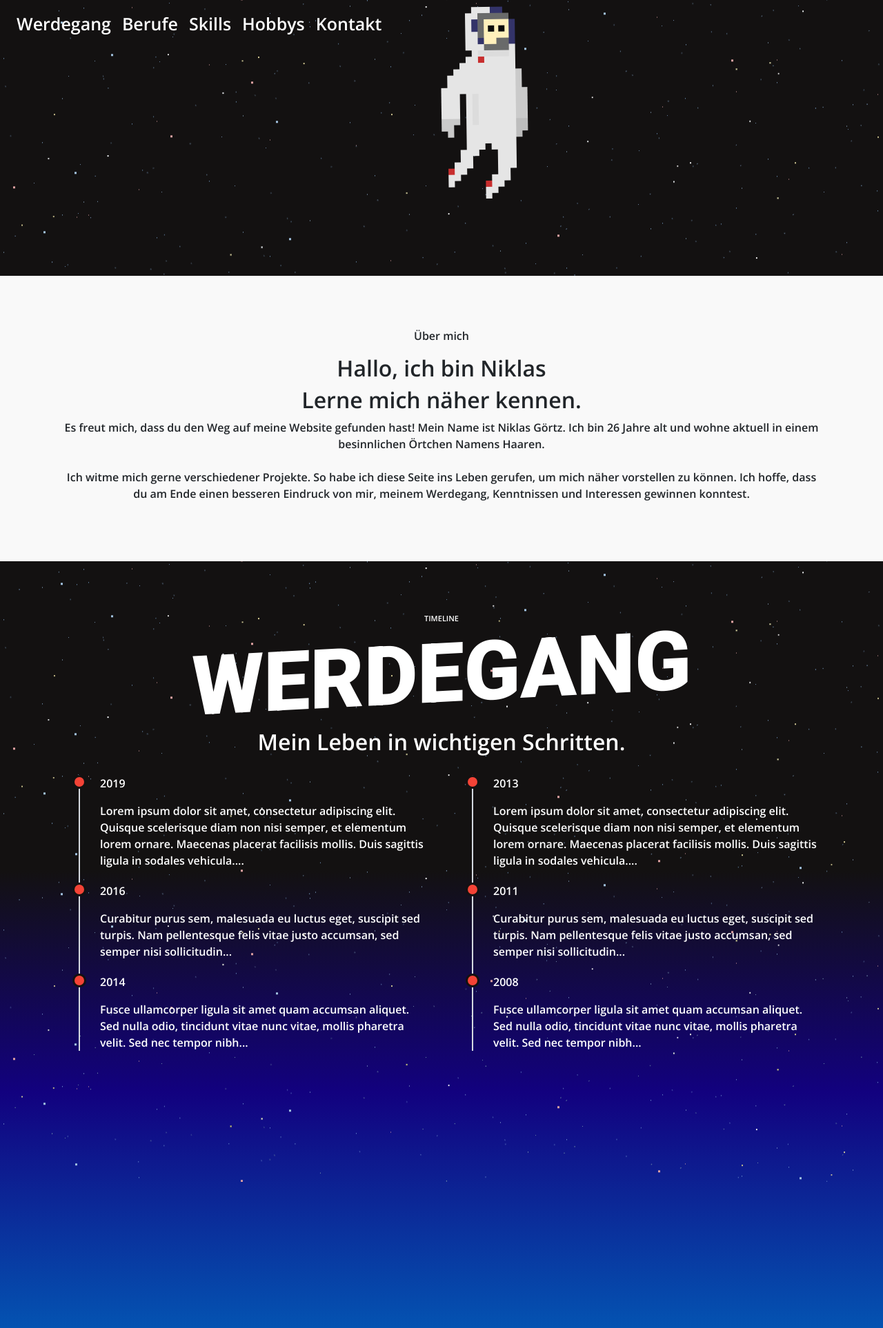
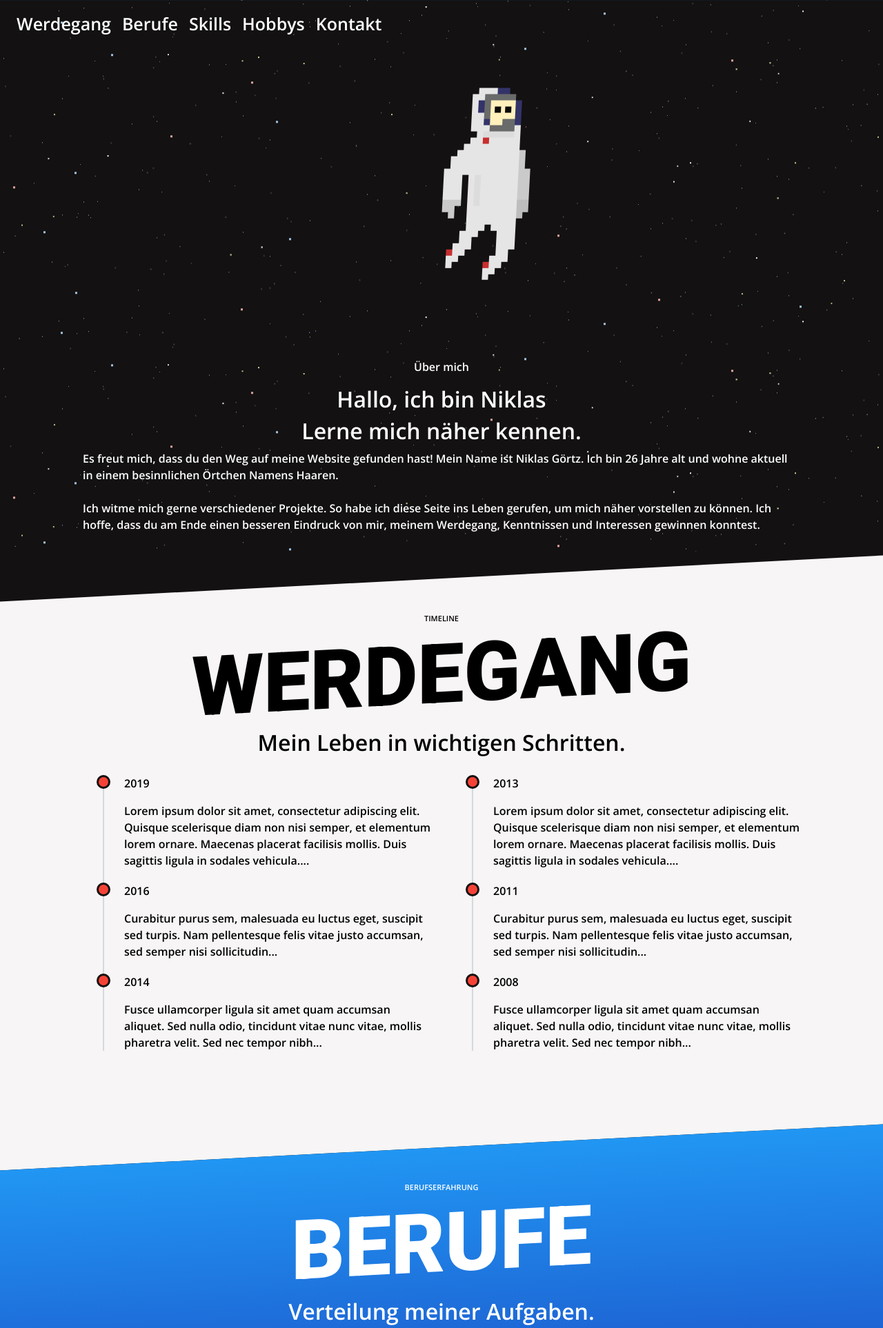
Before and after one commit to goertzniklas/goertzniklas.github.io, a PHP site: page / in a window 1280 px wide. Shown: the top 1926 px of the page at 69% size. Run offline with PHP 8.4, Linux system fonts and the light colour scheme.

Commit message:
Major style changes for all sections and container

```diff
--- a/css/custom.css
+++ b/css/custom.css
@@ -3,15 +3,25 @@
 
 body{
     font-family: 'Open Sans', sans-serif;
-    background:#f9f9f9;
-    height:1400px;
+    color:white;
+    background: #131111;
+    background: -moz-linear-gradient(top, #131111 32%, #12017f 55%, #0069bf 86%);
+    background: -webkit-linear-gradient(top, #131111 32%,#12017f 55%,#0069bf 86%);
+    background: linear-gradient(to bottom, #131111 32%,#12017f 55%,#0069bf 86%);
+    filter: progid:DXImageTransform.Microsoft.gradient( startColorstr='#131111', endColorstr='#0069bf',GradientType=0 );
 }
 
 section{
     min-height:400px;
     padding-bottom: 70px;
+
+    transform:skew(0deg, -3deg);
 }
 
+.container{
+    transform:skew(0deg, 3deg);
+    padding: 50px;
+}
 
 /*NAVBAR*/
 
@@ -20,9 +30,17 @@ section{
     z-index: 10;
 }
 
+.navbar-expand-md{
+    /*
+    background: #f9f9f9a1;
+    width: 100%;
+    border-bottom: 4px solid #f9f9f9;
+    */
+}
+
 .navbar-toggler {
     /* border-color: #03A9F4; */
-    color: #ffffff;
+    color: white;
     font-size: 50px;
     z-index:9;
 }
@@ -36,16 +54,44 @@ section{
     color:#c82e2e;
 }
 
+/*
+@media (max-width: 768px){
+    .navbar-expand-md {
+        background: #f9f9f982;
+        color: white;
+        transform: skew(0deg, -3deg);
+        width: 100%;
+        margin-top: -10px;
+    }
+    .navbar-nav .nav-link {
+        color: black;
+        transform: skew(0deg, 3deg);
+    }
+}
+*/
+
 /*TRIANGLES*/
 
 .triangleBright{
-    width:100%;
-    height:75px;
+    /*
+    width: 100%;
+    height: 200px;
+    background: #f9f9f9;
+    transform: skew(0deg, -3deg);
+    margin-top: -100px;
+    padding-bottom: 50px;
+    */
 }
 
 .triangleDark{
-    width:100%;
-    height:75px;
+    /*
+    width: 100%;
+    height: 200px;
+    background: #f9f9f9;
+    transform: skew(0deg, -3deg);
+    margin-top: -100px;
+    padding-bottom: 50px;
+    */
 }
 
 
@@ -70,30 +116,32 @@ section{
 /*SECTIONS*/
 #header{
     padding-bottom:0;
+    padding-top: 70px;
 }
 
 .astronaut{
     background: url(../img/astronaut/idle0.png);
     background-repeat: no-repeat;
     animation-name: astronaut;
-    animation-duration: 6s;
+    animation-duration: 7s;
     animation-iteration-count: infinite;
     animation-timing-function: linear;
-    height: 328px;
+    height: 500px;
     left: 50%;
     width: 125px;
     position: absolute;
+    transform:rotate(3deg)
 }
 
 @keyframes astronaut {
-    0% {  background-position-y: 0px;    }
-    50%   {  background-position-y: 50px; transform:rotate(-4deg); }
-    100%   {  background-position-y: 0px;  }
+    0% {  background-position-y: 50px;   }
+    50%   {  background-position-y: 150px; }
+    100%   {  background-position-y: 50px;  }
 }
 
 .space{
     height:400px;
-    background: #131111;
+
     /*
     background: -moz-linear-gradient(top, #07062b 0%,#450084 43%,#000000 100%);
     background: -webkit-linear-gradient(top, #07062b 0%,#450084 43%,#000000 100%);
@@ -105,7 +153,7 @@ section{
 .stars1, .stars2, .stars3, .stars4, .stars5{
     animation-iteration-count: infinite;
     animation-timing-function: linear;
-    height: 400px;
+    height: 100%;
     width: 100%;
     position: absolute;
 }
@@ -113,7 +161,7 @@ section{
 .stars6, .stars7, .stars8, .stars9, .stars10{
     animation-iteration-count: infinite;
     animation-timing-function: linear;
-    height: 900px;
+    height: 100%;
     width: 100%;
     position: absolute;
 }
@@ -230,16 +278,8 @@ section{
 
 
 #career{
-    /* Permalink - use to edit and share this gradient: https://colorzilla.com/gradient-editor/#131111+32,12017f+55,0069bf+86 */
-    background: #131111; /* Old browsers */
-    background: -moz-linear-gradient(top,  #131111 32%, #12017f 55%, #0069bf 86%); /* FF3.6-15 */
-    background: -webkit-linear-gradient(top,  #131111 32%,#12017f 55%,#0069bf 86%); /* Chrome10-25,Safari5.1-6 */
-    background: linear-gradient(to bottom,  #131111 32%,#12017f 55%,#0069bf 86%); /* W3C, IE10+, FF16+, Chrome26+, Opera12+, Safari7+ */
-    filter: progid:DXImageTransform.Microsoft.gradient( startColorstr='#131111', endColorstr='#0069bf',GradientType=0 ); /* IE6-9 */
-
-    height:100%;
-    color: white;
-    padding-bottom: 0px;
+    color: black;
+    background: #f7f5f5;
 }
 
 ul.timeline {
@@ -276,7 +316,12 @@ ul.timeline > li:before {
 
 
 #jobs{
-
+    /* Permalink - use to edit and share this gradient: https://colorzilla.com/gradient-editor/#2196f3+0,1c53c9+100 */
+    background: #2196f3; /* Old browsers */
+    background: -moz-linear-gradient(top,  #2196f3 0%, #1c53c9 100%); /* FF3.6-15 */
+    background: -webkit-linear-gradient(top,  #2196f3 0%,#1c53c9 100%); /* Chrome10-25,Safari5.1-6 */
+    background: linear-gradient(to bottom,  #2196f3 0%,#1c53c9 100%); /* W3C, IE10+, FF16+, Chrome26+, Opera12+, Safari7+ */
+    filter: progid:DXImageTransform.Microsoft.gradient( startColorstr='#2196f3', endColorstr='#1c53c9',GradientType=0 ); /* IE6-9 */
 }
 
 
--- a/index.html
+++ b/index.html
@@ -22,6 +22,11 @@
   </head>
 
   <body>
+      <div class="stars1"></div>
+      <div class="stars2"></div>
+      <div class="stars3"></div>
+      <div class="stars4"></div>
+      <div class="stars5"></div>
       <nav class="navbar navbar-expand-md">
           <button class="navbar-toggler" type="button" data-toggle="collapse" data-target="#navbarsExampleDefault" aria-controls="navbarsExampleDefault" aria-expanded="false" aria-label="Toggle navigation">
             <span>≡</span>
@@ -41,21 +46,11 @@
         <!-- HEADER -->
         <section id="header">
             <div class="space">
-              <div class="stars1"></div>
-              <div class="stars2"></div>
-              <div class="stars3"></div>
-              <div class="stars4"></div>
-              <div class="stars5"></div>
+
               <div class="astronaut"></div>
             </div>
-        </section>
 
-        <section id="about">
-            <div class="triangleDark"></div>
-            <div class="container text-center">
-              <div class="row">
-                <div class="col-12">
-
+            <div class="container">
             <div class="aboutme">
                 <div class=" text-center"><p>Über mich</p></div>
                 <h2 class="text-center">Hallo, ich bin Niklas</h2>
@@ -66,20 +61,20 @@
                   </p>
               </div>
               </div>
-              </div>
-            </div>
         </section>
+
+
 
         <!-- CAREER -->
         <section id="career">
-
+<!--
           <div class="stars6"></div>
           <div class="stars7"></div>
           <div class="stars8"></div>
           <div class="stars9"></div>
           <div class="stars10"></div>
+-->
 
-          <div class="triangleBright"></div>
           <div class="container">
             <div class="row">
               <div class="col-12">
@@ -127,7 +122,6 @@
 
         <!-- JOBS -->
         <section id="jobs">
-            <div class="triangleDark"></div>
             <div class="container">
               <div class="row">
                 <div class="col-12">
@@ -141,7 +135,6 @@
 
         <!-- SKILLS -->
         <section id="skills">
-          <div class="triangleBright"></div>
           <div class="container">
             <div class="row">
               <div class="col-12">
@@ -228,7 +221,6 @@
 
         <!-- ACTIVITIES -->
         <section id="activities">
-            <div class="triangleDark"></div>
             <div class="container">
               <div class="row">
                 <div class="col-12">
@@ -242,7 +234,6 @@
 
         <!-- DOCUMENTS -->
         <section id="documents">
-            <div class="triangleBright"></div>
             <div class="container">
               <div class="row">
                 <div class="col-12">
@@ -276,7 +267,6 @@
 
         <!-- CONTACT -->
         <section id="contact">
-          <div class="triangleDark"></div>
           <div class="container">
             <div class="row">
               <div class="col-12">
@@ -346,7 +336,6 @@
 
         <!-- FOOTER -->
         <section id="footer">
-            <div class="triangleBright"></div>
             <div class="container">
               <div class="row">
 
```
Lines whose indentation alone changed are shown as unchanged.
